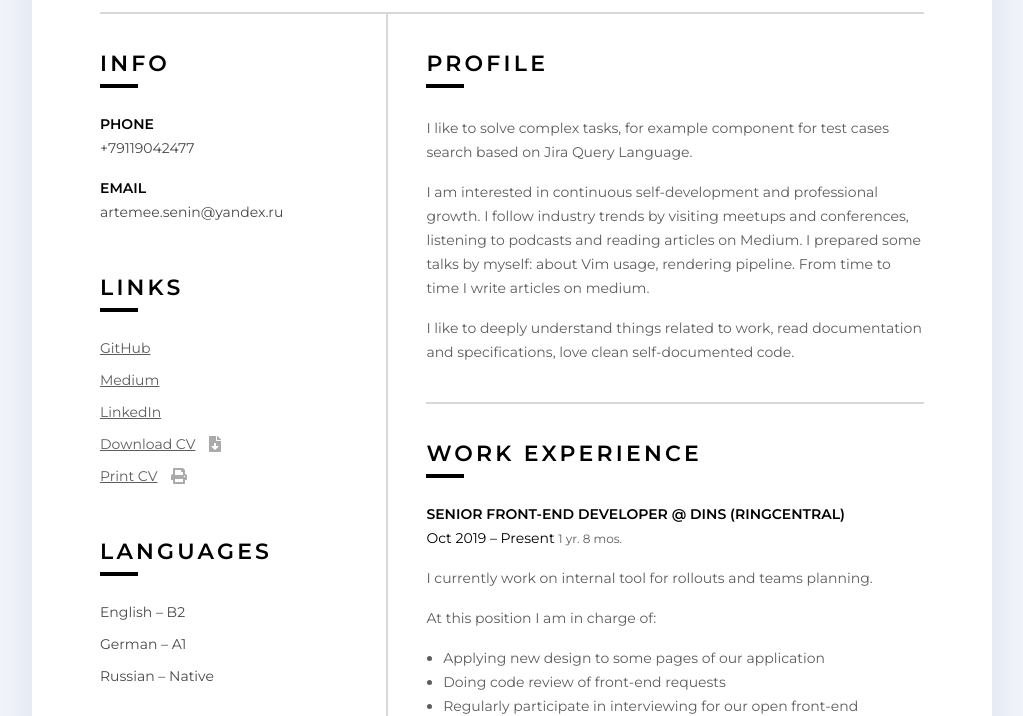
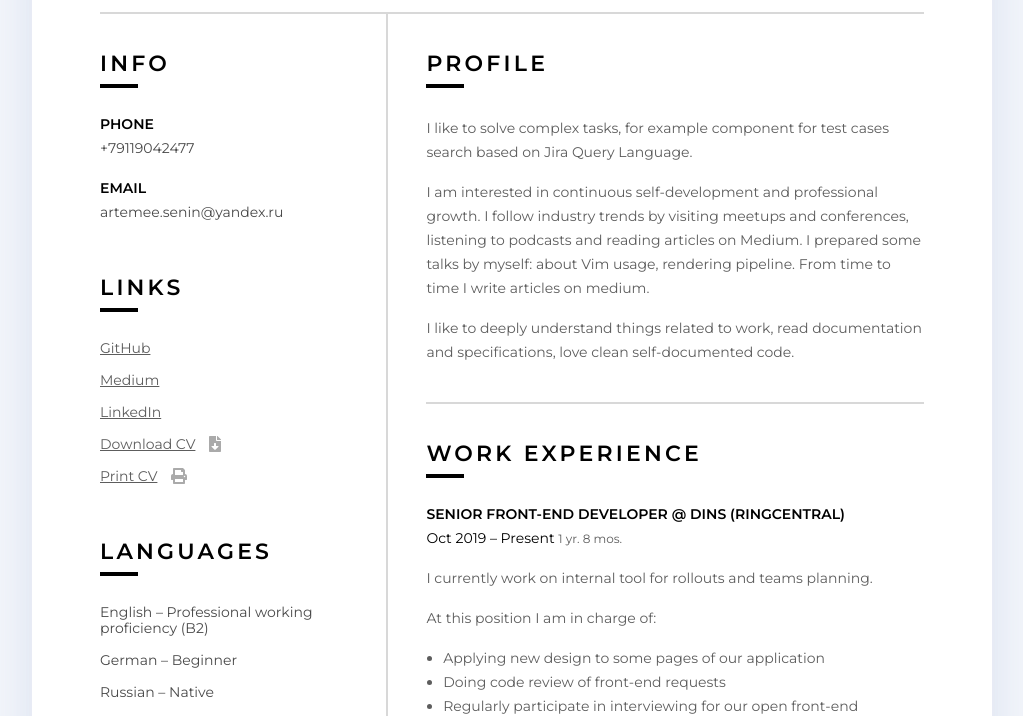
Before and after one commit to NerianMin/nerianbortein.com, a website: page index.html in a window 1280 px wide. Shown: the part 267-983 px from the top of the page, without its empty margins (128-1151 px from the left). Drawn offline with Linux system fonts and the light colour scheme.

Commit message:
Update index.html

```diff
--- a/index.html
+++ b/index.html
@@ -52,8 +52,8 @@
       <section class="info-section info-section--no-border">
         <h3 class="info-section__heading">Languages</h3>
         <div class="info-section__text">
-          <p>English &ndash; B2</p>
-          <p>German &ndash; A1</p>
+          <p>English &ndash; Professional working proficiency (B2)</p>
+          <p>German &ndash; Beginner</p>
           <p>Russian &ndash; Native</p>
         </div>
       </section>
@@ -256,7 +256,7 @@
             <span> &ndash; </span>
             <time class="info-section__date">2019</time>
           </div>
-          <p class="info-section__text"><b>Master</b>, Web-technologies, 4.87</p>
+          <p class="info-section__text"><b>Master</b>, Web Technologies, 4.87</p>
           <p>My thesis was about reactive programming paradigms in the web and its implementations.</p>
         </section>
         <section class="info-section__group">
```
